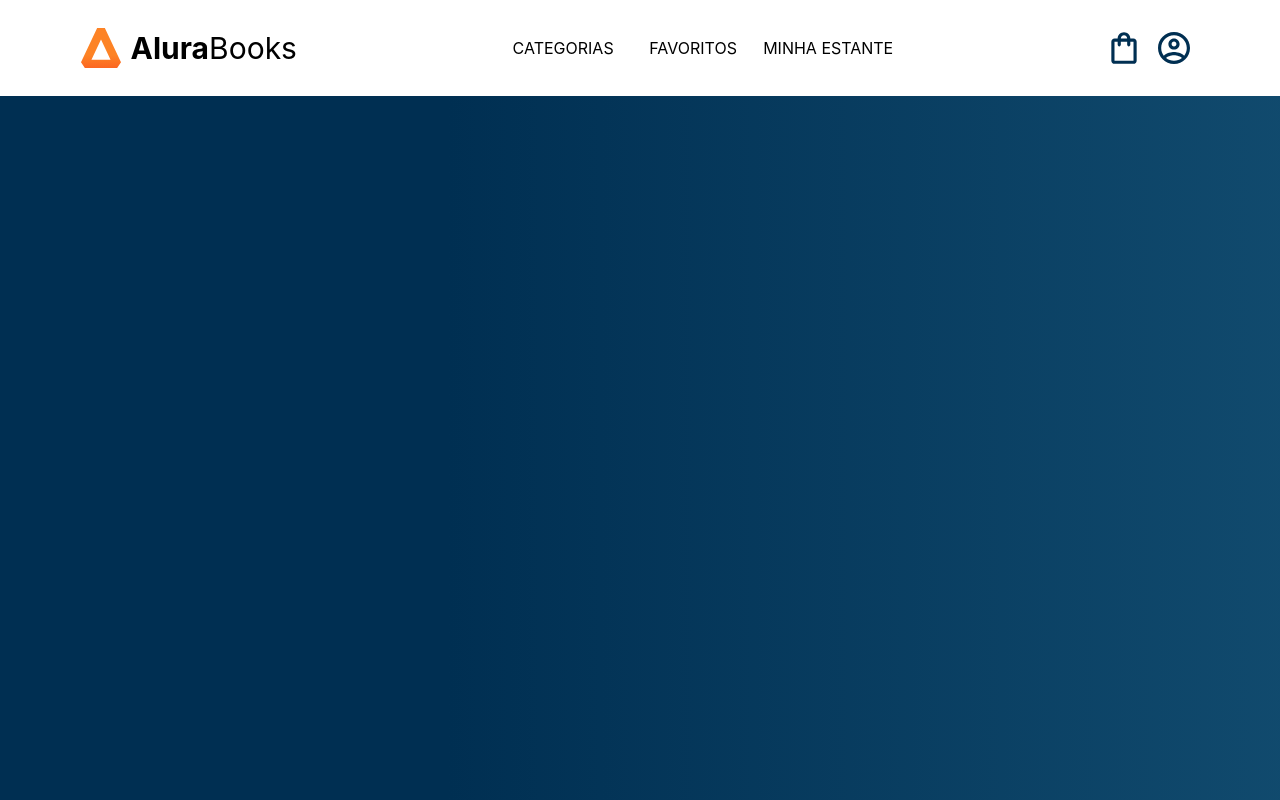
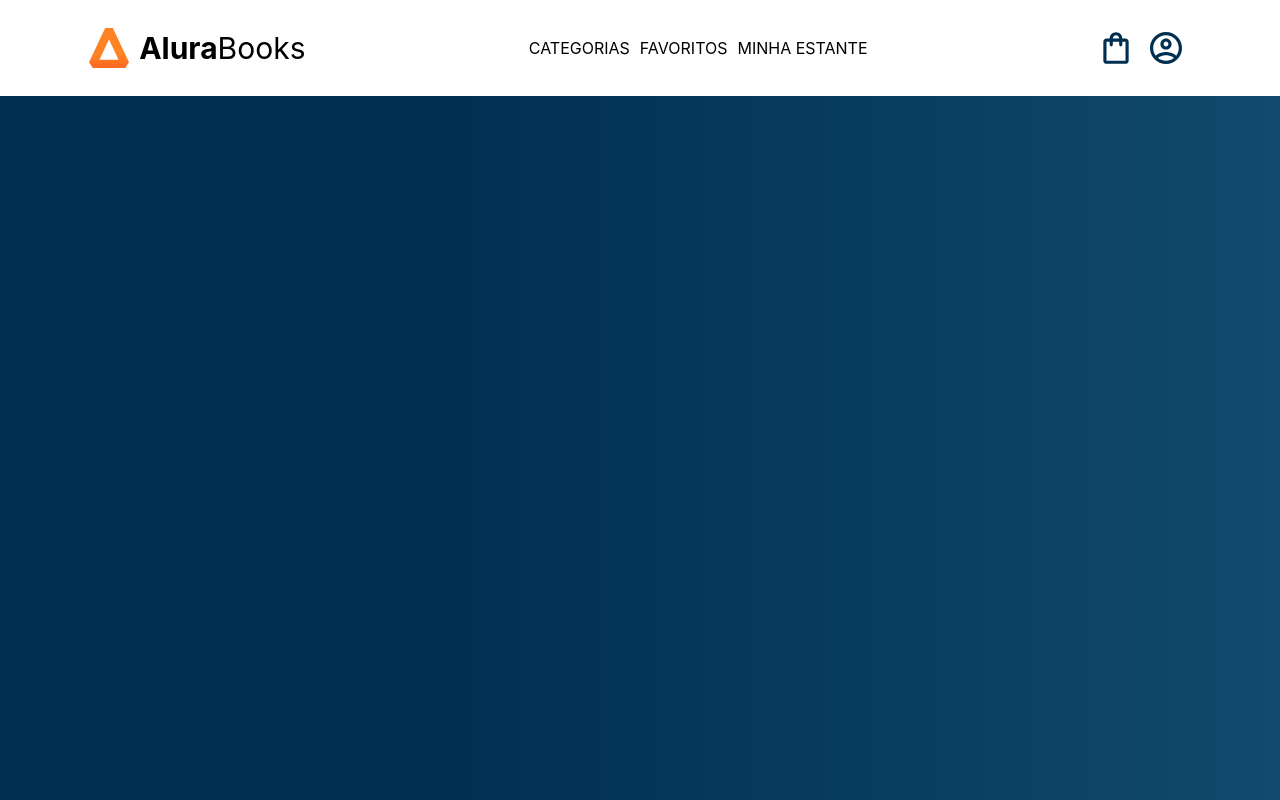
Before and after one commit to rafaelpequino/alura-books, a React (Create React App) app: page / in a window 1280 px wide. Built offline with nearby package versions, Linux system fonts and the light colour scheme.

Commit message:
OpcoesHeader.css substituído por style-components

```diff
--- a/src/components/OpcoesHeader/OpcoesHeader.css
+++ /dev/null
@@ -1,16 +0,0 @@
-.opcoes {
-    display: flex;
-}
-
-.opcao {
-    font-size: 16px;
-    display: flex;
-    justify-content: center;
-    align-items: center;
-    min-width: 120px;
-    height: 100%;
-    padding: 0 5px;
-    text-align: center;
-    cursor: pointer;
-    list-style: none;
-}
--- a/src/components/OpcoesHeader/index.js
+++ b/src/components/OpcoesHeader/index.js
@@ -1,4 +1,20 @@
-import './OpcoesHeader.css'
+import styled from "styled-components"
+
+const OpcoessContainer = styled.ul`
+    display: flex;
+`
+
+const Opcao = styled.li`
+    font-size: 16px;
+    display: flex;
+    justify-content: center;
+    align-items: center;
+    min-width: 40px;
+    height: 100%;
+    padding: 0 5px;
+    text-align: center;
+    cursor: pointer;
+`
 
 const Opcoes = () => {
 
@@ -9,9 +25,9 @@ const Opcoes = () => {
     ]
 
     return (
-        <ul className='opcoes'>
-            {textoOpcoes.map(texto => <li className='opcao'>{texto}</li>)}
-        </ul>
+        <OpcoessContainer>
+            {textoOpcoes.map(texto => <Opcao>{texto}</Opcao>)}
+        </OpcoessContainer>
     )
 }
 
```
